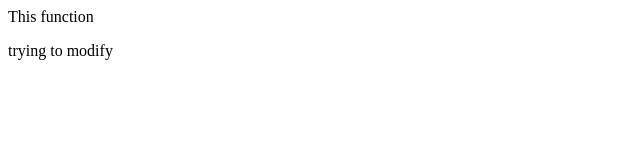
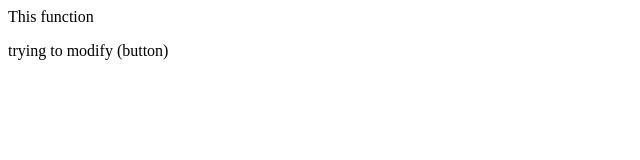
Before and after one commit to Islam-DS/LocalRepo, a plain HTML site: page index.html in a window 1280 px wide. Shown: the full height of the page, 0-640 px from the left. Drawn offline with Linux system fonts and the light colour scheme.

Commit message:
Add new button

```diff
--- a/index.html
+++ b/index.html
@@ -1,2 +1,2 @@
 <p> This function <P>
-    <p> trying to modify <p>
+<p> trying to modify (button)<p>
```
